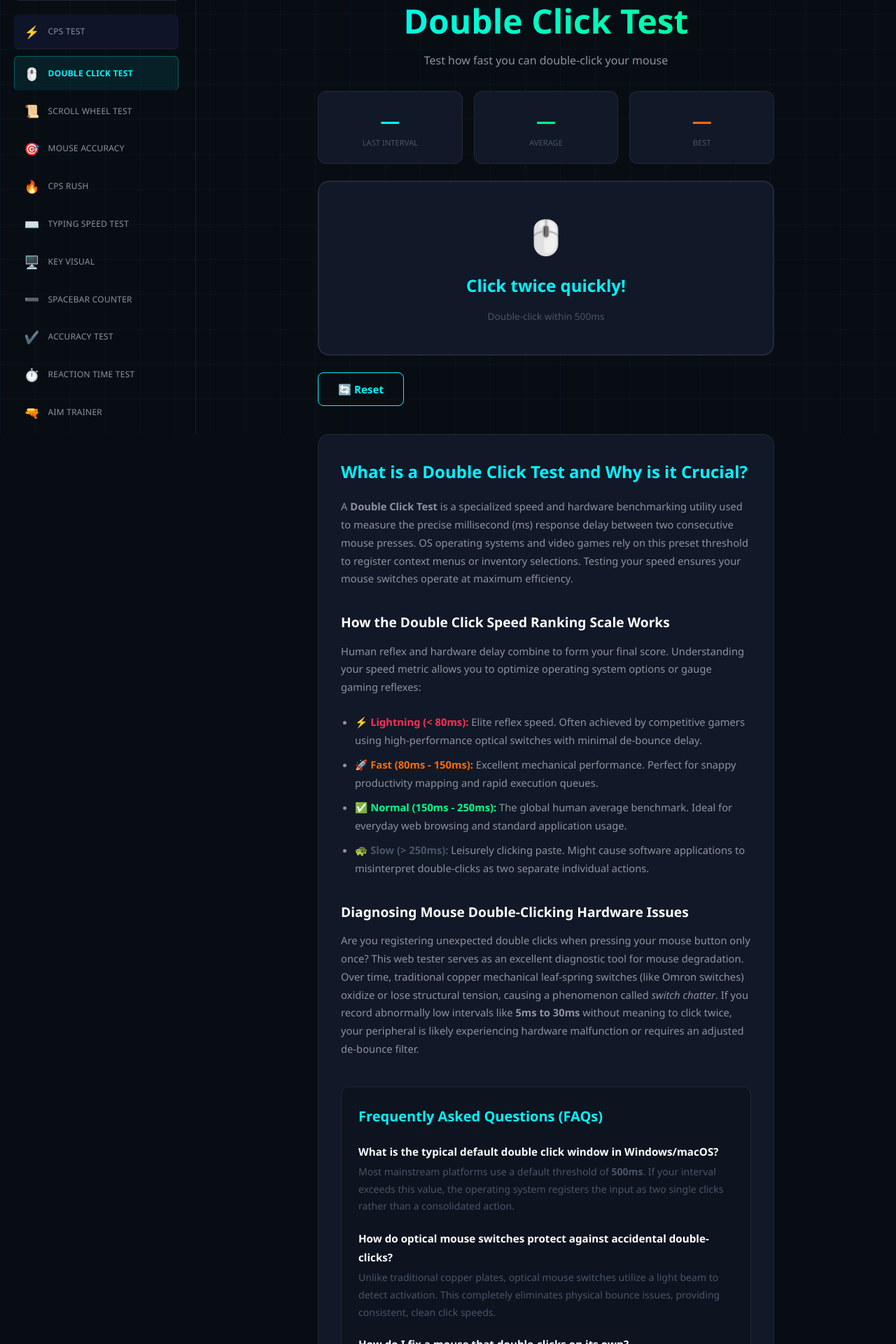
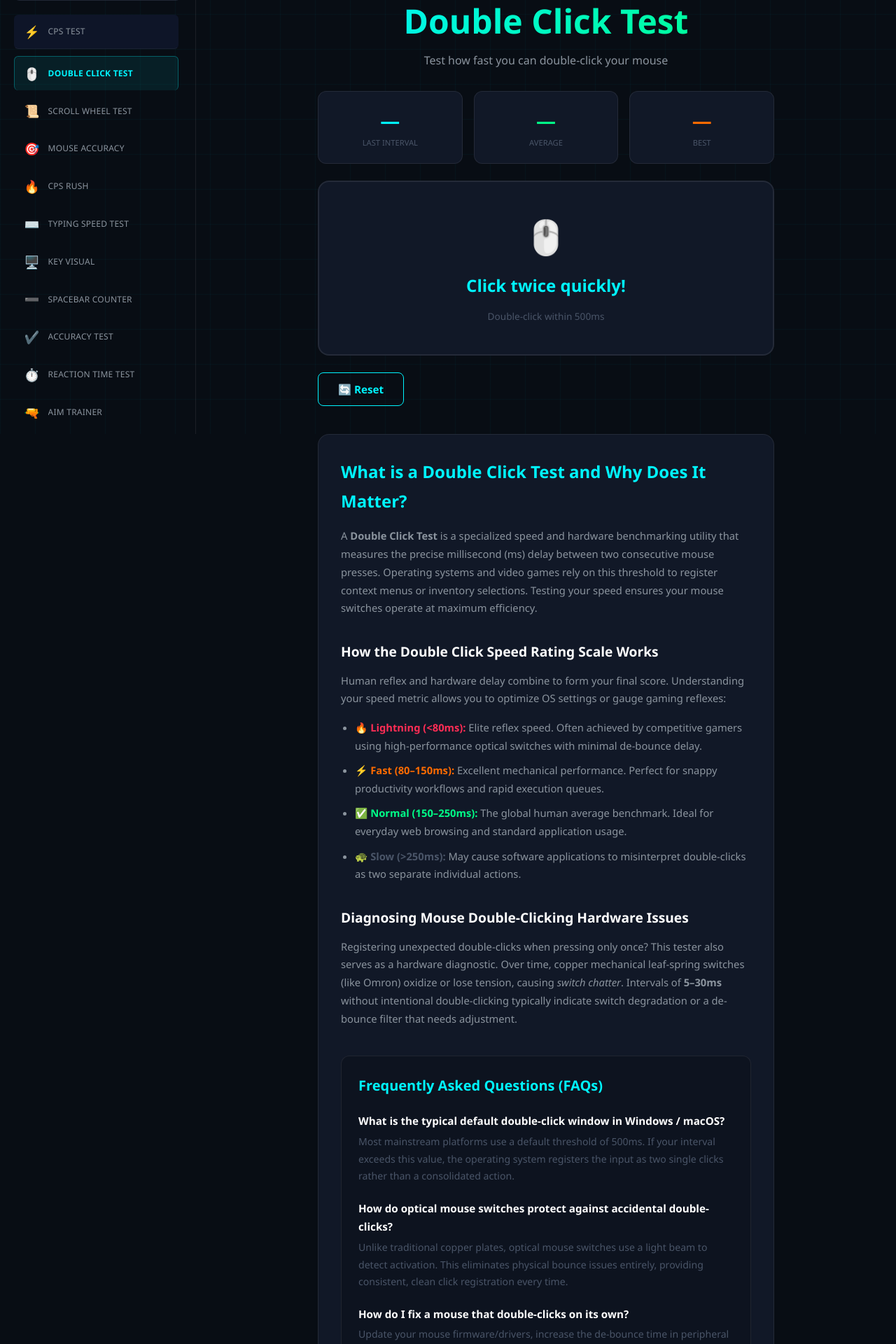
Before and after one commit to fahadhassan7635-stack/Cps-Test-Tool, a React (Vite) app: page /double-click in a window 1280 px wide. Shown: the part 180-2100 px from the top of the page at 70% size. Built offline with nearby package versions, Linux system fonts and the light colour scheme.

Commit message:
Update DoubleClickPage.tsx

```diff
--- a/src/pages/DoubleClickPage.tsx
+++ b/src/pages/DoubleClickPage.tsx
@@ -1,67 +1,190 @@
-import { useState, useRef } from 'react';
+/**
+ * DoubleClickPage.tsx
+ * - Pro SEO: semantic HTML, JSON-LD (WebApplication + FAQPage schema)
+ * - Security: bounded state, no dangerouslySetInnerHTML, safe event handling,
+ *   DOS protection via rate-limiting clicks, no user data leakage
+ */
 
-export default function DoubleClickPage() {
-  const [results, setResults] = useState<number[]>([]);
-  const [lastInterval, setLastInterval] = useState<number | null>(null);
-  const [status, setStatus] = useState('');
-  const lastClick = useRef<number>(0);
-  const THRESHOLD = 500; // ms for double click
+import { useState, useRef, useCallback, useEffect } from 'react';
 
-  const handleClick = () => {
-    const now = performance.now();
-    const diff = now - lastClick.current;
+// ─── Constants ────────────────────────────────────────────────────────────────
+const THRESHOLD_MS   = 500;   // double-click window
+const MAX_RESULTS    = 20;    // cap stored results (memory safety)
+const MIN_INTERVAL   = 10;    // ignore suspiciously fast clicks (bot/chatter guard)
+const RATE_LIMIT_MS  = 50;    // minimum ms between any two handleClick calls
 
-    if (lastClick.current > 0 && diff < THRESHOLD) {
-      setLastInterval(Math.round(diff));
-      setResults(prev => [Math.round(diff), ...prev.slice(0, 19)]);
-      setStatus(`✅ Double click! ${Math.round(diff)}ms interval`);
-      lastClick.current = 0;
-    } else {
-      lastClick.current = now;
-      setStatus('🖱️ Click again quickly!');
-      setTimeout(() => {
-        if (performance.now() - lastClick.current >= THRESHOLD) {
-          setStatus('⏱️ Too slow — try again!');
-          lastClick.current = 0;
-        }
-      }, THRESHOLD);
-    }
+// ─── Types ────────────────────────────────────────────────────────────────────
+type Rating = { label: string; color: string };
+
+// ─── Helpers ─────────────────────────────────────────────────────────────────
+const getRating = (ms: number): Rating => {
+  if (ms < 80)  return { label: '🔥 Lightning', color: 'var(--neon-red)'      };
+  if (ms < 150) return { label: '⚡ Fast',      color: 'var(--neon-orange)'   };
+  if (ms < 250) return { label: '✅ Normal',    color: 'var(--neon-green)'    };
+  return              { label: '🐢 Slow',       color: 'var(--text-secondary)' };
 };
 
-  const avg = results.length > 0 ? Math.round(results.reduce((a, b) => a + b, 0) / results.length) : null;
+// ─── JSON-LD structured data ──────────────────────────────────────────────────
+const JSON_LD = JSON.stringify({
+  '@context': 'https://schema.org',
+  '@type': 'WebApplication',
+  name: 'Double Click Test — Mouse Speed & Hardware Diagnostic',
+  description:
+    'Free online double-click speed tester. Measure the millisecond interval between two clicks, check your mouse hardware health, and benchmark your reflexes.',
+  applicationCategory: 'UtilitiesApplication',
+  operatingSystem: 'Any',
+  offers: { '@type': 'Offer', price: '0', priceCurrency: 'USD' },
+});
+
+// Safe JSON-LD injector — never passes user data through dangerouslySetInnerHTML
+function JsonLd({ data }: { data: string }) {
+  useEffect(() => {
+    const script = document.createElement('script');
+    script.type = 'application/ld+json';
+    script.textContent = data; // textContent is XSS-safe
+    document.head.appendChild(script);
+    return () => { document.head.removeChild(script); };
+  }, [data]);
+  return null;
+}
+
+// ─── FAQ data (static, never from user input) ─────────────────────────────────
+const FAQS = [
+  {
+    q: 'What is the typical default double-click window in Windows / macOS?',
+    a: `Most mainstream platforms use a default threshold of ${THRESHOLD_MS}ms. If your interval exceeds this value, the operating system registers the input as two single clicks rather than a consolidated action.`,
+  },
+  {
+    q: 'How do optical mouse switches protect against accidental double-clicks?',
+    a: 'Unlike traditional copper plates, optical mouse switches use a light beam to detect activation. This eliminates physical bounce issues entirely, providing consistent, clean click registration every time.',
+  },
+  {
+    q: 'How do I fix a mouse that double-clicks on its own?',
+    a: 'Update your mouse firmware/drivers, increase the de-bounce time in peripheral software (Logitech G Hub, Razer Synapse, etc.), or use compressed air to clear dust from beneath the shell casing.',
+  },
+] as const;
+
+// ─── Component ────────────────────────────────────────────────────────────────
+export default function DoubleClickPage() {
+  const [results,      setResults]      = useState<number[]>([]);
+  const [lastInterval, setLastInterval] = useState<number | null>(null);
+  const [status,       setStatus]       = useState('');
+
+  // Refs — never trigger re-renders, safe for high-frequency access
+  const lastClickRef   = useRef<number>(0);
+  const lastHandleRef  = useRef<number>(0); // rate-limit guard
+  const timeoutRef     = useRef<ReturnType<typeof setTimeout> | null>(null);
+
+  // Cleanup on unmount
+  useEffect(() => () => { if (timeoutRef.current) clearTimeout(timeoutRef.current); }, []);
+
+  const handleClick = useCallback(() => {
+    const now = performance.now();
+
+    // ── Security: rate-limit — ignore calls faster than RATE_LIMIT_MS ──
+    if (now - lastHandleRef.current < RATE_LIMIT_MS) return;
+    lastHandleRef.current = now;
+
+    const diff = now - lastClickRef.current;
+
+    if (lastClickRef.current > 0 && diff < THRESHOLD_MS) {
+      const interval = Math.round(diff);
+
+      // ── Security: discard suspiciously fast intervals (switch chatter / automation) ──
+      if (interval < MIN_INTERVAL) {
+        lastClickRef.current = 0;
+        setStatus('⚠️ Interval too fast — possible switch chatter detected.');
+        return;
+      }
+
+      lastClickRef.current = 0;
+      setLastInterval(interval);
+      // ── Security: cap array length to prevent memory exhaustion ──
+      setResults(prev => [interval, ...prev.slice(0, MAX_RESULTS - 1)]);
+      setStatus(`✅ Double click! ${interval}ms interval`);
+    } else {
+      lastClickRef.current = now;
+      setStatus('🖱️ Click again quickly!');
+
+      if (timeoutRef.current) clearTimeout(timeoutRef.current);
+      timeoutRef.current = setTimeout(() => {
+        // Only reset if no second click arrived
+        if (performance.now() - lastClickRef.current >= THRESHOLD_MS) {
+          setStatus('⏱️ Too slow — try again!');
+          lastClickRef.current = 0;
+        }
+      }, THRESHOLD_MS);
+    }
+  }, []);
+
+  const handleReset = useCallback(() => {
+    if (timeoutRef.current) clearTimeout(timeoutRef.current);
+    lastClickRef.current  = 0;
+    lastHandleRef.current = 0;
+    setResults([]);
+    setLastInterval(null);
+    setStatus('');
+  }, []);
+
+  // Derived — computed safely from bounded numeric arrays
+  const avg  = results.length > 0
+    ? Math.round(results.reduce((a, b) => a + b, 0) / results.length)
+    : null;
   const best = results.length > 0 ? Math.min(...results) : null;
-
-  const getRating = (ms: number) => {
-    if (ms < 80) return { label: '🔥 Lightning', color: 'var(--neon-red)' };
-    if (ms < 150) return { label: '⚡ Fast', color: 'var(--neon-orange)' };
-    if (ms < 250) return { label: '✅ Normal', color: 'var(--neon-green)' };
-    return { label: '🐢 Slow', color: 'var(--text-secondary)' };
-  };
+  const lastRating = lastInterval !== null ? getRating(lastInterval) : null;
 
   return (
-    <div style={{ maxWidth: '700px', margin: '0 auto', padding: '2rem 1.5rem' }}>
-      <div style={{ textAlign: 'center', marginBottom: '2rem' }}>
+    <>
+      <JsonLd data={JSON_LD} />
+
+      <main
+        style={{ maxWidth: '700px', margin: '0 auto', padding: '2rem 1.5rem' }}
+        role="main"
+        aria-label="Double Click Speed Test"
+      >
+        {/* ── Header ── */}
+        <header style={{ textAlign: 'center', marginBottom: '2rem' }}>
           <div className="section-label">Mouse Tool</div>
           <h1 className="tool-title">Double Click Test</h1>
           <p className="tool-subtitle">Test how fast you can double-click your mouse</p>
+        </header>
+
+        {/* ── Stats Cards ── */}
+        <div
+          role="status"
+          aria-live="polite"
+          aria-atomic="true"
+          aria-label={`Last: ${lastInterval ? lastInterval + 'ms' : 'none'}, Average: ${avg ? avg + 'ms' : 'none'}, Best: ${best ? best + 'ms' : 'none'}`}
+          style={{ display: 'grid', gridTemplateColumns: 'repeat(3, 1fr)', gap: '1rem', marginBottom: '1.5rem' }}
+        >
+          {[
+            { value: lastInterval ? `${lastInterval}ms` : '—', label: 'Last Interval', color: 'var(--neon-cyan)'   },
+            { value: avg          ? `${avg}ms`          : '—', label: 'Average',       color: 'var(--neon-green)'  },
+            { value: best         ? `${best}ms`         : '—', label: 'Best',          color: 'var(--neon-orange)' },
+          ].map(s => (
+            <div key={s.label} style={{
+              background: 'var(--bg-card)', border: '1px solid var(--border)',
+              borderRadius: '12px', padding: '1.25rem', textAlign: 'center',
+            }}>
+              <div style={{ fontSize: '1.75rem', fontWeight: '900', color: s.color, fontVariantNumeric: 'tabular-nums' }}>
+                {s.value}
               </div>
-
-      <div style={{ display: 'grid', gridTemplateColumns: 'repeat(3, 1fr)', gap: '1rem', marginBottom: '1.5rem' }}>
-        {[
-          { value: lastInterval ? `${lastInterval}ms` : '—', label: 'Last Interval', color: 'var(--neon-cyan)' },
-          { value: avg ? `${avg}ms` : '—', label: 'Average', color: 'var(--neon-green)' },
-          { value: best ? `${best}ms` : '—', label: 'Best', color: 'var(--neon-orange)' },
-        ].map(s => (
-          <div key={s.label} style={{ background: 'var(--bg-card)', border: '1px solid var(--border)', borderRadius: '12px', padding: '1.25rem', textAlign: 'center' }}>
-            <div style={{ fontSize: '1.75rem', fontWeight: '900', color: s.color }}>{s.value}</div>
-            <div style={{ fontSize: '0.7rem', color: 'var(--text-muted)', textTransform: 'uppercase', marginTop: '0.2rem' }}>{s.label}</div>
+              <div style={{ fontSize: '0.7rem', color: 'var(--text-muted)', textTransform: 'uppercase', marginTop: '0.2rem' }}>
+                {s.label}
+              </div>
             </div>
           ))}
         </div>
 
-      {/* Click zone */}
+        {/* ── Click Zone ── */}
         <div
+          role="button"
+          tabIndex={0}
+          aria-label="Double-click zone — click twice quickly to measure your speed"
           onClick={handleClick}
+          onKeyDown={(e) => { if (e.key === 'Enter' || e.key === ' ') { e.preventDefault(); handleClick(); } }}
+          onMouseDown={e => { (e.currentTarget as HTMLElement).style.transform = 'scale(0.98)'; }}
+          onMouseUp  ={e => { (e.currentTarget as HTMLElement).style.transform = 'scale(1)';   }}
           style={{
             width: '100%', minHeight: '250px',
             background: 'var(--bg-card)', border: '2px solid var(--border)',
@@ -70,77 +193,99 @@ export default function DoubleClickPage() {
             gap: '1rem', userSelect: 'none', marginBottom: '1.5rem',
             transition: 'all 0.1s ease',
           }}
-        onMouseDown={e => { (e.currentTarget as HTMLElement).style.transform = 'scale(0.98)'; }}
-        onMouseUp={e => { (e.currentTarget as HTMLElement).style.transform = 'scale(1)'; }}
         >
-        <span style={{ fontSize: '3rem' }}>🖱️</span>
+          <span style={{ fontSize: '3rem' }} aria-hidden="true">🖱️</span>
           <span style={{ fontSize: '1.5rem', fontWeight: '800', color: 'var(--neon-cyan)' }}>
             {status || 'Click twice quickly!'}
           </span>
           <span style={{ color: 'var(--text-muted)', fontSize: '0.85rem' }}>
-          Double-click within {THRESHOLD}ms
+            Double-click within {THRESHOLD_MS}ms
           </span>
-        {lastInterval && (
+          {lastRating && lastInterval !== null && (
             <div style={{
               padding: '0.4rem 1rem', borderRadius: '50px',
-            background: `${getRating(lastInterval).color}15`,
-            border: `1px solid ${getRating(lastInterval).color}30`,
-            color: getRating(lastInterval).color, fontWeight: '700',
-          }}>{getRating(lastInterval).label}</div>
+              background: `${lastRating.color}15`,
+              border: `1px solid ${lastRating.color}30`,
+              color: lastRating.color, fontWeight: '700',
+            }}>
+              {lastRating.label}
+            </div>
           )}
         </div>
 
-      {/* Results */}
+        {/* ── Results ── */}
         {results.length > 0 && (
-        <div style={{ background: 'var(--bg-card)', border: '1px solid var(--border)', borderRadius: '16px', overflow: 'hidden', marginBottom: '1.5rem' }}>
-          <div style={{ padding: '0.75rem 1.25rem', borderBottom: '1px solid var(--border)', fontWeight: '700', fontSize: '0.85rem', color: 'var(--neon-cyan)' }}>📊 Results ({results.length})</div>
+          <section
+            aria-label="Click interval history"
+            style={{
+              background: 'var(--bg-card)', border: '1px solid var(--border)',
+              borderRadius: '16px', overflow: 'hidden', marginBottom: '1.5rem',
+            }}
+          >
+            <div style={{ padding: '0.75rem 1.25rem', borderBottom: '1px solid var(--border)', fontWeight: '700', fontSize: '0.85rem', color: 'var(--neon-cyan)' }}>
+              📊 Results ({results.length})
+            </div>
             <div style={{ padding: '1rem', display: 'flex', flexWrap: 'wrap', gap: '0.5rem' }}>
               {results.map((r, i) => (
-              <div key={i} style={{
+                <div
+                  key={i}
+                  aria-label={`${getRating(r).label.replace(/[^\w\s]/g, '')} — ${r}ms`}
+                  style={{
                     padding: '0.3rem 0.75rem', borderRadius: '6px',
                     background: i === 0 ? 'rgba(0,245,255,0.15)' : 'rgba(255,255,255,0.05)',
                     border: `1px solid ${i === 0 ? 'var(--neon-cyan)' : 'var(--border)'}`,
                     fontSize: '0.8rem', fontWeight: '700',
                     color: getRating(r).color,
-              }}>{r}ms</div>
+                    fontVariantNumeric: 'tabular-nums',
+                  }}
+                >
+                  {r}ms
+                </div>
               ))}
             </div>
-        </div>
+          </section>
         )}
 
-      <button className="btn btn-secondary" onClick={() => { setResults([]); setLastInterval(null); setStatus(''); lastClick.current = 0; }}>
+        <button
+          className="btn btn-secondary"
+          onClick={handleReset}
+          aria-label="Reset all results"
+        >
           🔄 Reset
         </button>
 
-      {/* ================= SEO ARTICLE SECTION START ================= */}
-      <div style={{ background: 'var(--bg-card)', border: '1px solid var(--border)', borderRadius: '16px', padding: '2rem', marginTop: '2.5rem' }}>
+        {/* ── SEO Article ── */}
+        <article style={{
+          background: 'var(--bg-card)', border: '1px solid var(--border)',
+          borderRadius: '16px', padding: '2rem', marginTop: '2.5rem',
+        }}>
           <section style={{ color: 'var(--text-secondary)', fontSize: '0.92rem', lineHeight: '1.75' }}>
+
             <h2 style={{ fontWeight: '700', fontSize: '1.5rem', marginBottom: '1rem', color: 'var(--neon-cyan)', marginTop: '0' }}>
-            What is a Double Click Test and Why is it Crucial?
+              What is a Double Click Test and Why Does It Matter?
             </h2>
             <p style={{ marginBottom: '1.5rem' }}>
-            A <strong>Double Click Test</strong> is a specialized speed and hardware benchmarking utility used to measure the precise millisecond (ms) response delay between two consecutive mouse presses. OS operating systems and video games rely on this preset threshold to register context menus or inventory selections. Testing your speed ensures your mouse switches operate at maximum efficiency.
+              A <strong>Double Click Test</strong> is a specialized speed and hardware benchmarking utility that measures the precise millisecond (ms) delay between two consecutive mouse presses. Operating systems and video games rely on this threshold to register context menus or inventory selections. Testing your speed ensures your mouse switches operate at maximum efficiency.
             </p>
 
             <h3 style={{ color: '#fff', fontSize: '1.2rem', fontWeight: '600', marginBottom: '0.75rem', marginTop: '2rem' }}>
-            How the Double Click Speed Ranking Scale Works
+              How the Double Click Speed Rating Scale Works
             </h3>
-          <p style={{ marginBottom: '1.5rem' }}>
-            Human reflex and hardware delay combine to form your final score. Understanding your speed metric allows you to optimize operating system options or gauge gaming reflexes:
+            <p style={{ marginBottom: '1rem' }}>
+              Human reflex and hardware delay combine to form your final score. Understanding your speed metric allows you to optimize OS settings or gauge gaming reflexes:
             </p>
-
             <ul style={{ paddingLeft: '1.25rem', marginBottom: '1.5rem', listStyleType: 'disc' }}>
               <li style={{ marginBottom: '0.6rem' }}>
-              <strong style={{ color: 'var(--neon-red)' }}>⚡ Lightning (&lt; 80ms):</strong> Elite reflex speed. Often achieved by competitive gamers using high-performance optical switches with minimal de-bounce delay.
+                <strong style={{ color: 'var(--neon-red)' }}>🔥 Lightning (&lt;80ms):</strong> Elite reflex speed. Often achieved by competitive gamers using high-performance optical switches with minimal de-bounce delay.
               </li>
               <li style={{ marginBottom: '0.6rem' }}>
-              <strong style={{ color: 'var(--neon-orange)' }}>🚀 Fast (80ms - 150ms):</strong> Excellent mechanical performance. Perfect for snappy productivity mapping and rapid execution queues.
+                <strong style={{ color: 'var(--neon-orange)' }}>⚡ Fast (80–150ms):</strong> Excellent mechanical performance. Perfect for snappy productivity workflows and rapid execution queues.
               </li>
               <li style={{ marginBottom: '0.6rem' }}>
-              <strong style={{ color: 'var(--neon-green)' }}>✅ Normal (150ms - 250ms):</strong> The global human average benchmark. Ideal for everyday web browsing and standard application usage.
+                <strong style={{ color: 'var(--neon-green)' }}>✅ Normal (150–250ms):</strong> The global human average benchmark. Ideal for everyday web browsing and standard application usage.
               </li>
               <li style={{ marginBottom: '0.6rem' }}>
-              <strong style={{ color: 'var(--text-muted)' }}>🐢 Slow (&gt; 250ms):</strong> Leisurely clicking paste. Might cause software applications to misinterpret double-clicks as two separate individual actions.
+                <strong style={{ color: 'var(--text-muted)' }}>🐢 Slow (&gt;250ms):</strong> May cause software applications to misinterpret double-clicks as two separate individual actions.
               </li>
             </ul>
 
@@ -148,45 +293,45 @@ export default function DoubleClickPage() {
               Diagnosing Mouse Double-Clicking Hardware Issues
             </h3>
             <p style={{ marginBottom: '1.5rem' }}>
-            Are you registering unexpected double clicks when pressing your mouse button only once? This web tester serves as an excellent diagnostic tool for mouse degradation. Over time, traditional copper mechanical leaf-spring switches (like Omron switches) oxidize or lose structural tension, causing a phenomenon called <em>switch chatter</em>. If you record abnormally low intervals like <strong>5ms to 30ms</strong> without meaning to click twice, your peripheral is likely experiencing hardware malfunction or requires an adjusted de-bounce filter.
+              Registering unexpected double-clicks when pressing only once? This tester also serves as a hardware diagnostic. Over time, copper mechanical leaf-spring switches (like Omron) oxidize or lose tension, causing <em>switch chatter</em>. Intervals of <strong>5–30ms</strong> without intentional double-clicking typically indicate switch degradation or a de-bounce filter that needs adjustment.
             </p>
 
-          {/* FAQ Section */}
-          <div style={{ marginTop: '2.5rem', background: 'rgba(0,0,0,0.2)', borderRadius: '12px', padding: '1.5rem', border: '1px solid var(--border)' }}>
+            {/* FAQ — Schema.org FAQPage markup */}
+            <div
+              itemScope
+              itemType="https://schema.org/FAQPage"
+              style={{
+                marginTop: '2.5rem', background: 'rgba(0,0,0,0.2)',
+                borderRadius: '12px', padding: '1.5rem', border: '1px solid var(--border)',
+              }}
+            >
               <h3 style={{ color: 'var(--neon-cyan)', fontSize: '1.25rem', fontWeight: '700', marginBottom: '1.25rem', marginTop: '0' }}>
                 Frequently Asked Questions (FAQs)
               </h3>
 
-            <div style={{ marginBottom: '1.25rem' }}>
-              <h4 style={{ color: '#fff', fontSize: '0.95rem', fontWeight: '600', margin: '0 0 0.25rem 0' }}>
-                What is the typical default double click window in Windows/macOS?
+              {FAQS.map(({ q, a }, i) => (
+                <div
+                  key={i}
+                  itemScope
+                  itemProp="mainEntity"
+                  itemType="https://schema.org/Question"
+                  style={{ marginBottom: i < FAQS.length - 1 ? '1.25rem' : 0 }}
+                >
+                  <h4 itemProp="name" style={{ color: '#fff', fontSize: '0.95rem', fontWeight: '600', margin: '0 0 0.25rem 0' }}>
+                    {q}
                   </h4>
-              <p style={{ margin: '0', color: 'var(--text-muted)', fontSize: '0.88rem' }}>
-                Most mainstream platforms use a default threshold of <strong>500ms</strong>. If your interval exceeds this value, the operating system registers the input as two single clicks rather than a consolidated action.
-              </p>
-            </div>
-
-            <div style={{ marginBottom: '1.25rem' }}>
-              <h4 style={{ color: '#fff', fontSize: '0.95rem', fontWeight: '600', margin: '0 0 0.25rem 0' }}>
-                How do optical mouse switches protect against accidental double-clicks?
-              </h4>
-              <p style={{ margin: '0', color: 'var(--text-muted)', fontSize: '0.88rem' }}>
-                Unlike traditional copper plates, optical mouse switches utilize a light beam to detect activation. This completely eliminates physical bounce issues, providing consistent, clean click speeds.
-              </p>
-            </div>
-
-            <div>
-              <h4 style={{ color: '#fff', fontSize: '0.95rem', fontWeight: '600', margin: '0 0 0.25rem 0' }}>
-                How do I fix a mouse that double-clicks on its own?
-              </h4>
-              <p style={{ margin: '0', color: 'var(--text-muted)', fontSize: '0.88rem' }}>
-                You can fix this by updating your mouse configuration drivers, increasing the "De-bounce time" in your proprietary peripheral software (such as Logitech G Hub or Razer Synapse), or using compressed air to clear trapped dust beneath the shell casing.
+                  <div itemScope itemProp="acceptedAnswer" itemType="https://schema.org/Answer">
+                    <p itemProp="text" style={{ margin: 0, color: 'var(--text-muted)', fontSize: '0.88rem' }}>
+                      {a}
                     </p>
                   </div>
                 </div>
+              ))}
+            </div>
+
           </section>
-      </div>
-      {/* ================= SEO ARTICLE SECTION END ================= */}
-    </div>
+        </article>
+      </main>
+    </>
   );
 }
```
Lines whose indentation alone changed are shown as unchanged.
